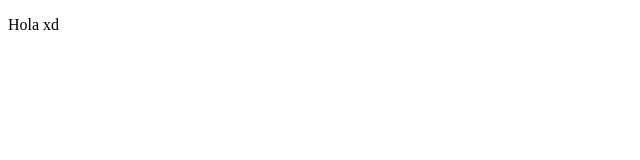
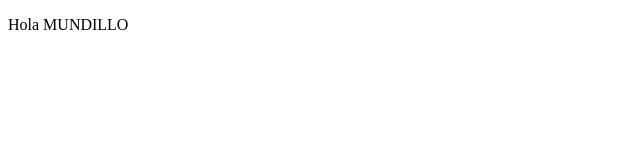
Before and after one commit to ChristianXB13/proyectoDemoCursoPrework, a plain HTML site: page index.html in a window 1280 px wide. Shown: the full height of the page, 0-640 px from the left. Drawn offline with Linux system fonts and the light colour scheme.

Commit message:
cambios agregsmo

```diff
--- a/index.html
+++ b/index.html
@@ -4,9 +4,9 @@
     <meta charset="UTF-8">
     <meta http-equiv="X-UA-Compatible" content="IE=edge">
     <meta name="viewport" content="width=device-width, initial-scale=1.0">
-    <title>Hola Mundo</title>
+    <title>Hola Mundo </title>
 </head>
 <body>
-    <p>Hola xd</p>
+    <p>Hola MUNDILLO</p>
 </body>
 </html>
```
